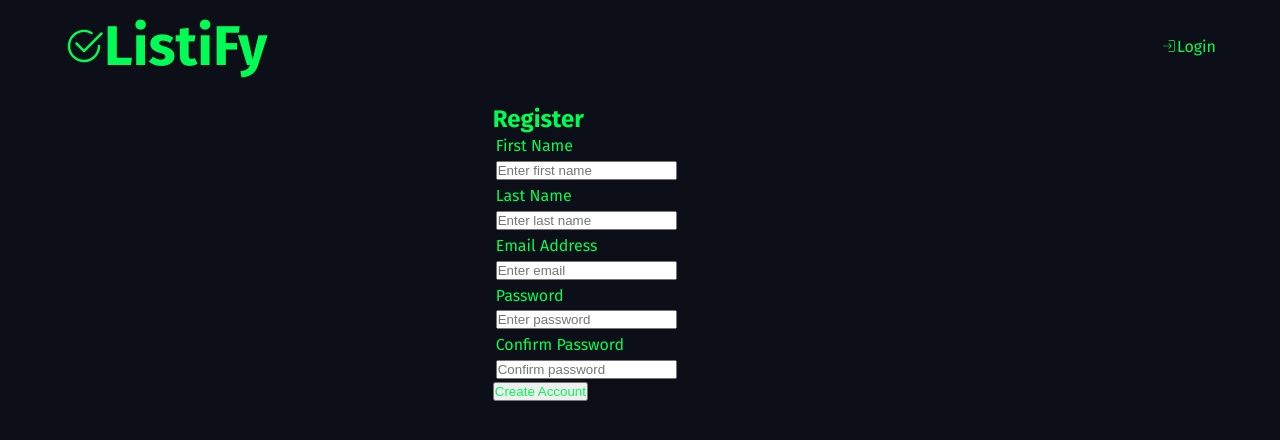
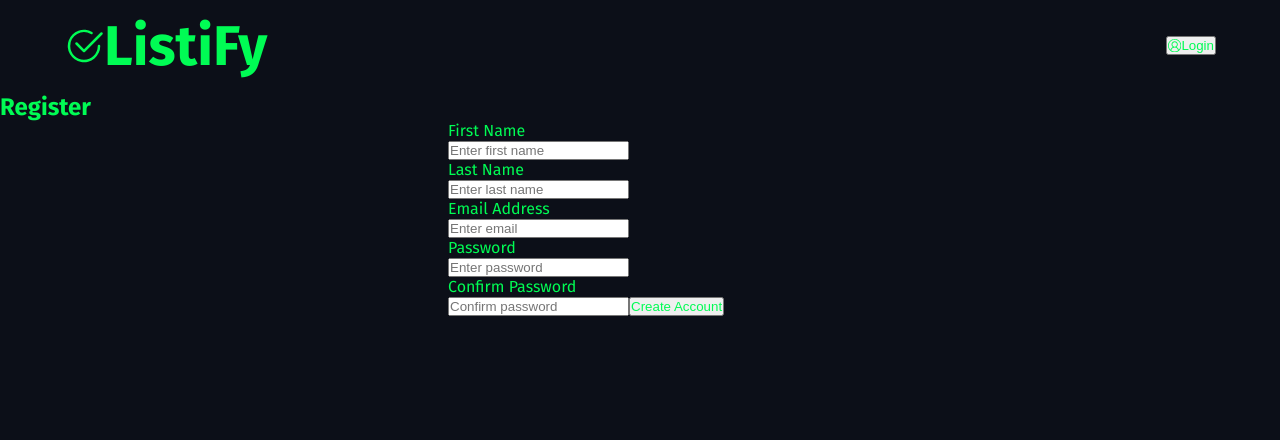
Before and after one commit to devingdaniels/listify_2.0, a React (Create React App) app in the folder frontend/: page /register in a window 1280 px wide. Shown: the top 440 px of the page. Built offline with nearby package versions, Linux system fonts and the light colour scheme.

Commit message:
Completed registration functionality, added Redux functions for auth, and fixed page navigation bug

```diff
--- a/frontend/package.json
+++ b/frontend/package.json
@@ -16,6 +16,7 @@
     "react-router-dom": "^6.4.3",
     "react-scripts": "5.0.1",
     "react-toastify": "^9.1.1",
+    "spinners-react": "^1.0.7",
     "web-vitals": "^2.1.4"
   },
   "scripts": {
--- a/frontend/src/App.css
+++ b/frontend/src/App.css
@@ -25,6 +25,11 @@ header div {
   align-items: center;
 }
 
+.navTab {
+  display: flex;
+  align-items: center;
+}
+
 nav {
   display: flex;
   flex-direction: column;
@@ -42,8 +47,12 @@ label {
   display: block;
 }
 
+li {
+  list-style: none;
+}
+
 button {
-  display: block;
+  /* display: block; */
 }
 
 form {
@@ -51,7 +60,6 @@ form {
 
 input,
 label {
-  margin: 1%;
 }
 
 .headerNavContainer {
@@ -67,11 +75,7 @@ label {
 
 /* LOGIN PAGE */
 
-.getUserDetailsForm {
-  display: flex;
-  flex-direction: column;
-  max-width: 35vw;
-  margin: 0 auto;
-  padding: 1%;
-  max-width: 25vw;
+form {
+  margin: auto;
+  width: 30vw;
 }
--- a/frontend/src/App.js
+++ b/frontend/src/App.js
@@ -19,11 +19,10 @@ import LoginPage from './pages/Login'
 import Register from './pages/Register';
 import DashBoard from './pages/DashBoard'
 
-
-
 function App() {
   return (
     <>
+      <Header />
       <Routes>
         <Route path='/' element={<LoginPage/>}/>
         <Route path='/register' element={<Register/>}/>
--- a/frontend/src/components/Header.js
+++ b/frontend/src/components/Header.js
@@ -1,20 +1,102 @@
-import React from 'react'
-import { BsCheck2Circle} from 'react-icons/bs'
-import { useNavigate } from 'react-router-dom'
-
+// React
+import { useEffect, useState } from 'react'
+import { useNavigate, useLocation } from 'react-router-dom'
+// Redux and Auth
+import { useSelector, useDispatch } from 'react-redux'
+import { logout, reset } from '../features/auth/authSlice'
+// Icons
+import { BsCheck2Circle } from 'react-icons/bs'
+import { VscAccount } from 'react-icons/vsc'
+import { BiLogOutCircle  } from 'react-icons/bi'
 
 const Header = (props) => {
+// Hooks
+  const location = useLocation()
   const navigate = useNavigate()
+  const dispatch = useDispatch()
+  // Get user from the state
+  const { user } = useSelector((state) => state.auth)
 
-  return (
-    <header>
+  const onLogout = () => {
+    // Remove the user from local storage (JWT is key concept)
+    dispatch(logout())
+    // Reset the global state
+    dispatch(reset())
+    // Redirect to login page
+    navigate('/')
+  }
+
+  const determinePage = () => {
+     if (location.pathname === '/dashboard') {
+      navigate('/')
+      return
+    }
+
+    if (location.pathname === '/register') {
+      navigate('/')
+    }
+    else if (location.pathname === '/') {
+      navigate('/register')
+    }
+  }
+
+  if (user) {
+    return (
+      <header>
       <div>
         <BsCheck2Circle size={ 40 }/>
         <h1>ListiFy</h1>
       </div>
-      <div onClick={() => navigate(props.navigate)}>{props.icon}<span>{ props.text}</span></div>
-    </header>
-  )
+      <ul>
+        <li>
+            <button onClick={onLogout}>
+              <div className='navTab'>
+                <BiLogOutCircle /><span>Logout</span>
+              </div>
+            </button>
+          </li>
+      </ul>
+      </header>
+    )
+  }
+
+  if (location.pathname === '/register') {
+    return (
+      <header>
+        <div>
+          <BsCheck2Circle size={40} />
+          <h1>ListiFy</h1>
+        </div>
+        <ul>
+          <li>
+            <button onClick={determinePage}>
+              <div className='navTab'>
+                <VscAccount /> <span>Login</span>
+              </div>
+            </button>
+          </li>
+        </ul>
+      </header>
+    )
+  } else {
+    return (
+      <header>
+      <div>
+        <BsCheck2Circle size={ 40 }/>
+        <h1>ListiFy</h1>
+      </div>
+      <ul>
+        <li>
+        <button onClick={determinePage}>
+          <div className='navTab'>
+            <VscAccount /> <span>Register</span>
+          </div>
+        </button>
+      </li>
+      </ul>
+      </header>
+    )
+  }
 }
 
 export default Header
--- /dev/null
+++ b/frontend/src/components/Spinner.js
@@ -0,0 +1,9 @@
+import { SpinnerDotted } from 'spinners-react'
+
+function Spinner() {
+  return (
+    <SpinnerDotted size={50} thickness={100} speed={100} color="#36ad47" />
+  )
+}
+
+export default Spinner
--- a/frontend/src/features/auth/authService.js
+++ b/frontend/src/features/auth/authService.js
@@ -12,12 +12,32 @@ const register = async (userData) => {
         // Set local storage with user data
         localStorage.setItem('user', JSON.stringify(response.data))
     }
-
     return response.data
 }
 
+// Login user
+const login = async (userData) => {
+    const response = await axios.post(API_URL + 'login', userData)
+    // Axios automatically puts data object into response
+    // Ensure good response
+    if (response.data) {
+        // Set local storage with user data
+        localStorage.setItem('user', JSON.stringify(response.data))
+    }
+    return response.data
+}
+
+
+// Logout user
+const logout = async () => {
+    // Remove the user from the locale storage
+    localStorage.removeItem('user')
+}
+
 const authService = {
-    register
+    register,
+    logout,
+    login
 }
 
 export default authService
--- a/frontend/src/index.js
+++ b/frontend/src/index.js
@@ -2,12 +2,17 @@ import React from 'react';
 import ReactDOM from 'react-dom/client';
 import App from './App';
 import { BrowserRouter } from 'react-router-dom'
+import { Provider } from 'react-redux';
+import { store } from './app/store';
 
 const root = ReactDOM.createRoot(document.getElementById('root'));
 root.render(
+
   <React.StrictMode>
-    <BrowserRouter>
-      <App />
-    </BrowserRouter>
+    <Provider store={store}>
+      <BrowserRouter>
+        <App />
+        </BrowserRouter>
+    </Provider>
   </React.StrictMode>
 );
--- a/frontend/src/pages/DashBoard.js
+++ b/frontend/src/pages/DashBoard.js
@@ -7,18 +7,14 @@ function DashBoard() {
   // Variable for state of route from navigate in loginPage
   const { state } = useLocation();
 
-  const handleLogout = () => {
-    console.log('logout user')
-  }
 
   useEffect(() => {
-    console.log(state)
+
   })
 
   return (
     <div>
-      <p>Hello, {state.name}. You have Successfully logged in with {state.email}</p>
-      <button onClick={handleLogout}>Logout</button>
+      <p>DashBoard</p>
     </div>
   )
 }
--- a/frontend/src/pages/Login.js
+++ b/frontend/src/pages/Login.js
@@ -1,12 +1,6 @@
 // Dependencies
 import React, { useState } from 'react'
 import { useNavigate } from 'react-router-dom'
-// Components
-import Header from '../components/Header'
-// Icons
-import { BsPersonCircle} from 'react-icons/bs'
-
-
 
 const Login = () => {
   // State variables
@@ -28,12 +22,12 @@ const Login = () => {
 
   }
 
+
+
   return (
     <>
-      <Header icon={<BsPersonCircle />} text={'Register'} navigate={'/register'}/>
-      <div className='getUserDetailsForm'>
       <h2>Login</h2>
-      <form onSubmit={onSubmit}>
+      <form className='getUserDetailsForm'onSubmit={onSubmit}>
         <label htmlFor="email">Email</label>
         <input
           type="email"
@@ -54,7 +48,6 @@ const Login = () => {
           />
         <button type='submit'>Login</button>
         </form>
-      </div>
     </>
   )
 }
--- a/frontend/src/pages/Register.js
+++ b/frontend/src/pages/Register.js
@@ -1,9 +1,6 @@
-import React from 'react'
+import React, { useEffect } from 'react'
 import { useState } from 'react'
 import { useNavigate } from 'react-router-dom'
-import { CiLogin } from 'react-icons/ci'
-
-import Header from '../components/Header'
 
 
 import { useSelector, useDispatch } from 'react-redux'
@@ -11,6 +8,9 @@ import { toast } from 'react-toastify'
 
 // Auth
 import {register, reset } from '../features/auth/authSlice'
+
+// Spinner
+import Spinner from '../components/Spinner'
 
 const Register = () => {
   // State variables
@@ -27,8 +27,8 @@ const Register = () => {
   //
   const navigate = useNavigate()
 
-  // const disbatch = useDispatch()
-  // const { user, isLoading, isError, isSuccess, message } = useSelector((state) => state.auth)
+  const dispatch = useDispatch()
+  const { user, isLoading, isError, isSuccess, message } = useSelector((state) => state.auth)
 
 
   const onChange = (e) => {
@@ -38,16 +38,50 @@ const Register = () => {
     }))
   }
 
-  const onSubmit = () => {
+  const onSubmit = (e) => {
+    // Prevent page reload
+    e.preventDefault()
+    // Ensure passwords match
+    if (password !== password2) {
+      toast.error('Passwords do not match')
+    }
+    // Register user
+    else {
+      const userData = {
+        fname,
+        lname,
+        email,
+        password
+      }
+      // Dispatch
+    dispatch(register(userData))
+    }
+  }
 
+  useEffect(() => {
+    // First check for errors
+    if (isError) {
+      toast.error(message)
+    }
+
+    if (isSuccess || user) {
+      navigate('/dashboard')
+    }
+
+    // Reset the state
+    dispatch(reset())
+
+  }, [user, isError, isSuccess, message, navigate, dispatch])
+
+
+  if (isLoading) {
+    return <Spinner/>
   }
 
   return (
     <>
-      <Header icon={<CiLogin />} text={'Login'} navigate={'/'} />
-      <div className='getUserDetailsForm'>
       <h2>Register</h2>
-      <form onSubmit={onSubmit}>
+      <form className='getUserDetailsForm' onSubmit={onSubmit}>
         <label htmlFor="fname">First Name</label>
         <input
           type="text"
@@ -95,47 +129,8 @@ const Register = () => {
           />
         <button type='submit'>Create Account</button>
         </form>
-      </div>
     </>
   )
 }
 
 export default Register
-
-
-
-
-
-  // // Component methods
-  // const handleLogin = async(e) => {
-  //   // Prevent page refresh
-  //   e.preventDefault()
-  //   // Validate the user login...
-  //   const response = await fetch('api/register_user', {
-  //       method: 'POST',
-  //       headers: { 'Content-Type': 'application/json' },
-  //       body: JSON.stringify({
-  //         fName,
-  //         lName,
-  //         email,
-  //         password
-  //       })
-  //     })
-  //   // Resolve promise
-  //     const data = await response.json()
-  //   // Determine registration status
-  //   if (data.status === 'User added successfully') {
-  //     console.log(data)
-  //     // Navigate back to login
-  //     navigate('/')
-  //   }
-  //   else if (data.status === 'User already exists.') {
-  //     console.log(data)
-  //     // Indicate to user that email is already in existance
-
-  //   }
-  //   else {
-  //     console.log(data)
-  //     // alert user there was a server error. Advise please try again
-  //   }
-  // }
```
Also changed, not shown: frontend/src/features/auth/authSlice.js (+44 -0 lines), 2 other files (tests, documents, lock files or other folders).
